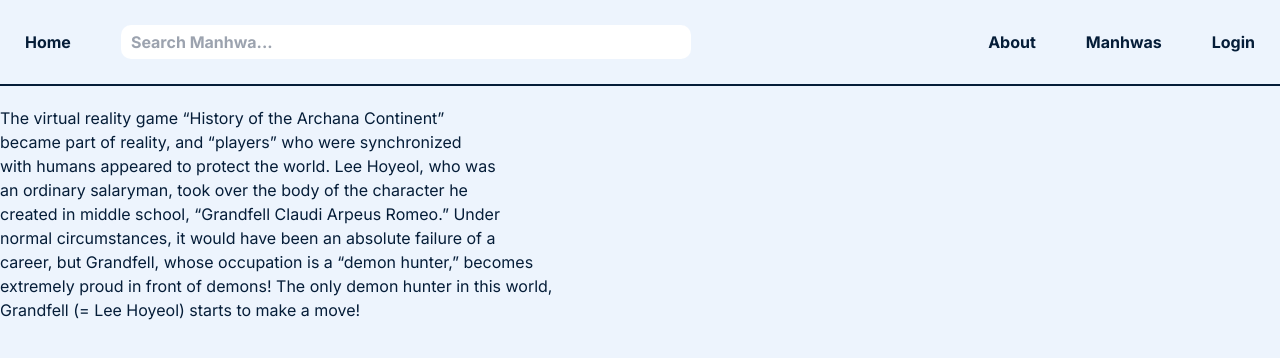
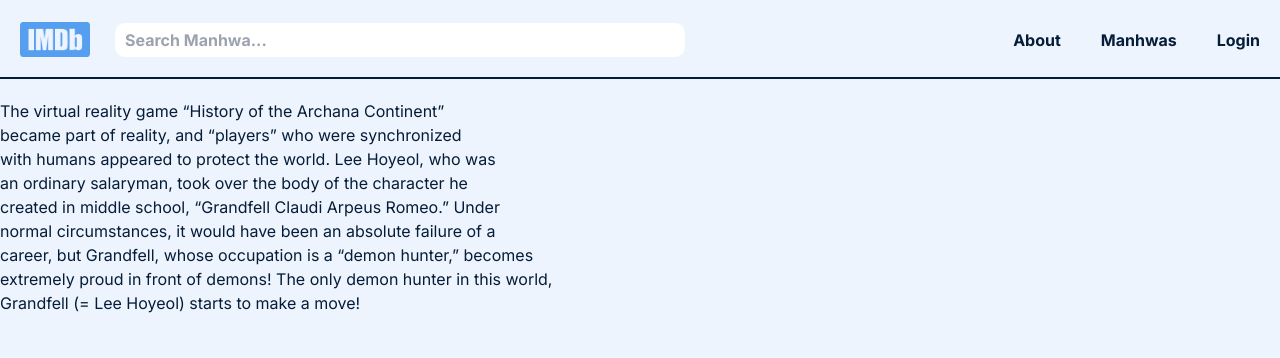
Before and after one commit to Chiwithy/Manhwa-Info-Site, a Next.js app: page / in a window 1280 px wide. Shown: the top 358 px of the page. Built offline with nearby package versions, Linux system fonts and the light colour scheme.

Commit message:
edited css naming case
now on that kebab-case

```diff
--- a/src/components/NavBar/NavBar.css
+++ b/src/components/NavBar/NavBar.css
@@ -18,14 +18,14 @@ nav {
   padding-bottom: 20px;
 }
 
-.navBarContainer {
+.nav-container {
   width: 1280px;
   display: flex;
   align-items: center;
   border-bottom: 2px solid var(--text);
 }
 
-.navBarRight {
+.nav-bar-right {
   margin-left: auto;
 }
 
@@ -38,37 +38,51 @@ ul {
 }
 
 li {
-  padding: 20px 20px;
   color: var(--warmGray);
-  margin: 5px;
+  padding: 5px;
+  margin-top: 2px;
   border-radius: 10px;
+  align-items: center;
 }
 
-li:hover {
-  background-color: var(--highlight-blue);
-  cursor: pointer;
-}
-
-a {
-  text-decoration: none;
-}
-
-.navBarSearch {
+.nav-bar-search {
   width: 570px;
   padding: 5px 10px;
   border-radius: 10px;
 }
 
-.searchField:hover {
+.search-field:hover {
   cursor: default;
-  background-color: var(--background)
+  background-color: transparent;
 }
 
-.loginButton {
+.login-button {
   border: 1px solid var(--text);
 }
-.registerButton {
+.register-button {
   border: 1px solid var(--text);
   background-color: var(--text);
   color: var(--background);
 }
+
+.nav-bar-logo {
+  align-items: center;
+  width: 100px;
+}
+
+.nav-bar-logo:hover {
+  background-color: transparent;
+}
+
+a {
+  border-radius: 10px;
+  padding: 15px;
+  text-decoration: none;
+  width: fit-content;
+  display: flex;
+}
+
+a:hover {
+  background-color: var(--bg-highlight-blue);
+  cursor: pointer;
+}
--- a/src/components/NavBar/NavBar.tsx
+++ b/src/components/NavBar/NavBar.tsx
@@ -4,18 +4,18 @@ import './NavBar.css';
 const Navbar = () => {
   return (
     <nav>
-      <div className='navBarContainer'>
-      <div className='navBarLeft'>
+      <div className='nav-container'>
+      <div className='nav-left'>
         <ul>
           <li>
-            <Link href="/"> Home </Link>
+            <Link href="/" className='nav-bar-logo'> <img src={"/site-images/logo.png"} className='nav-bar-logo'/> </Link>
           </li>
-          <li className='searchField'>
-          <input className='navBarSearch' type="text" placeholder='Search Manhwa...'/>
+          <li className='search-field'>
+            <input className='nav-bar-search' type="text" placeholder='Search Manhwa...'/>
           </li>
         </ul>
       </div>
-      <div className='navBarRight'>
+      <div className='nav-bar-right'>
         <ul>
           <li>
             <Link href="/about"> About </Link>
```
